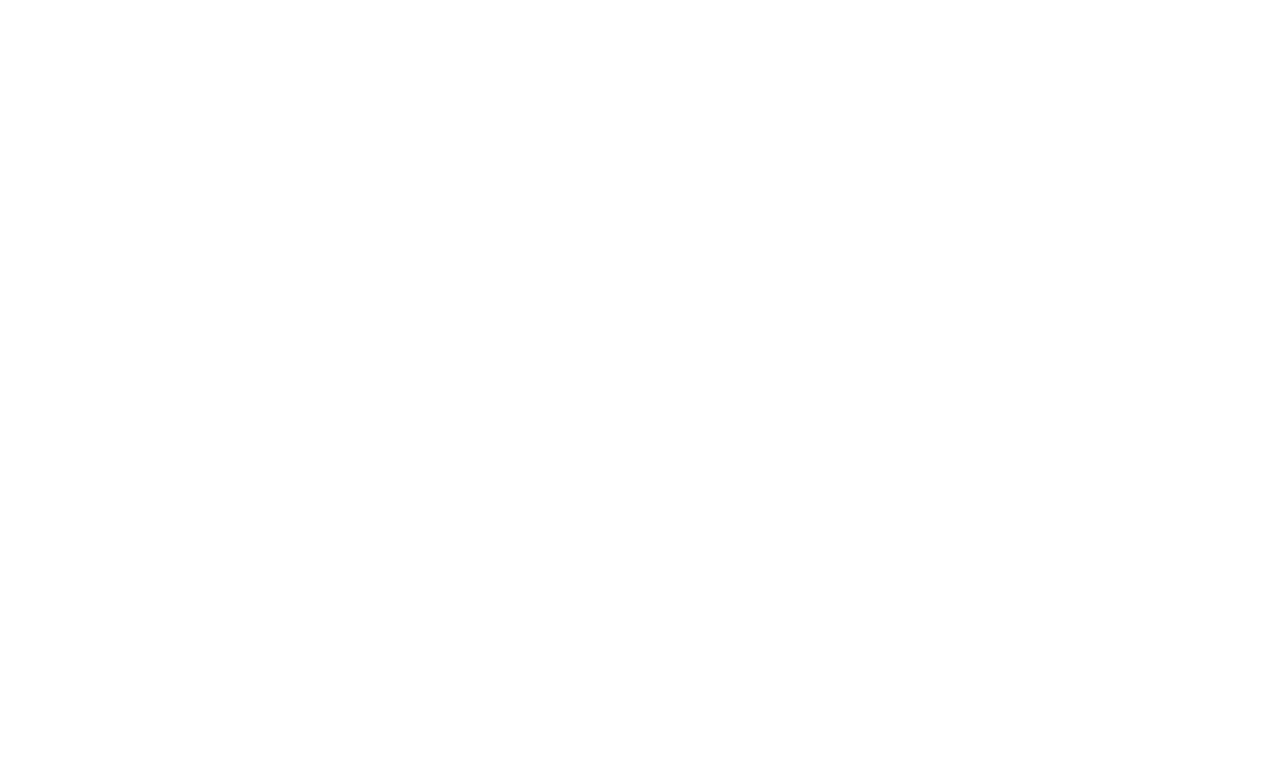
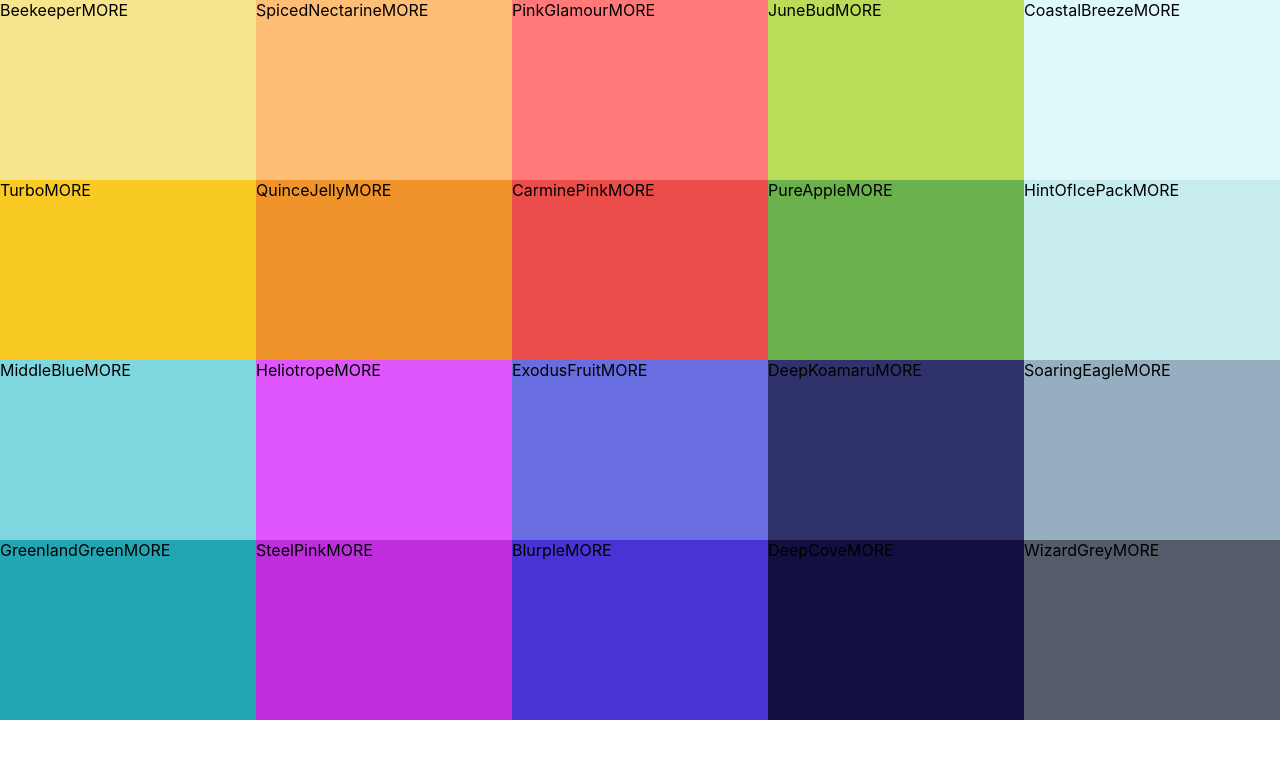
Before and after one commit to Ethan-Barton/React-Colors-App, a React (Create React App) app: page / in a window 1280 px wide. Shown: the top 758 px of the page. Built offline with nearby package versions, Linux system fonts and the light colour scheme.

Commit message:
Add ColorBox

```diff
--- a/src/App.js
+++ b/src/App.js
@@ -1,7 +1,7 @@
 import React from "react";
 import Palette from "./Palette";
 import seedColors from "./seedColors";
-import "./App.css";
+// import "./App.css";
 
 function App() {
 	return (
--- /dev/null
+++ b/src/ColorBox.css
@@ -0,0 +1,8 @@
+.ColorBox {
+	width: 20%;
+	height: 25%;
+	margin: 0 auto;
+	display: inline-block;
+	position: relative;
+	cursor: pointer;
+}
--- /dev/null
+++ b/src/ColorBox.js
@@ -0,0 +1,13 @@
+import React, { Component } from "react";
+import "./ColorBox.css";
+
+export default class ColorBox extends Component {
+	render() {
+		return (
+			<div style={{ background: this.props.background }} className="ColorBox">
+				<span>{this.props.name}</span>
+				<span>MORE</span>
+			</div>
+		);
+	}
+}
--- /dev/null
+++ b/src/Palette.css
@@ -0,0 +1,7 @@
+.Palette {
+	height: 100vh;
+}
+
+.Palette-colors {
+	height: 90%;
+}
--- a/src/Palette.js
+++ b/src/Palette.js
@@ -1,11 +1,14 @@
 import React, { Component } from "react";
+import ColorBox from "./ColorBox";
+import "./Palette.css";
 
 export default class Palette extends Component {
 	render() {
+		const colorBoxes = this.props.colors.map((color) => <ColorBox background={color.color} name={color.name} />);
 		return (
 			<div className="Palette">
 				{/* Navbar goes here */}
-				<div className="Palette-colors">{/* bunch of color boxes */}</div>
+				<div className="Palette-colors">{colorBoxes}</div>
 				{/* footer */}
 			</div>
 		);
```
